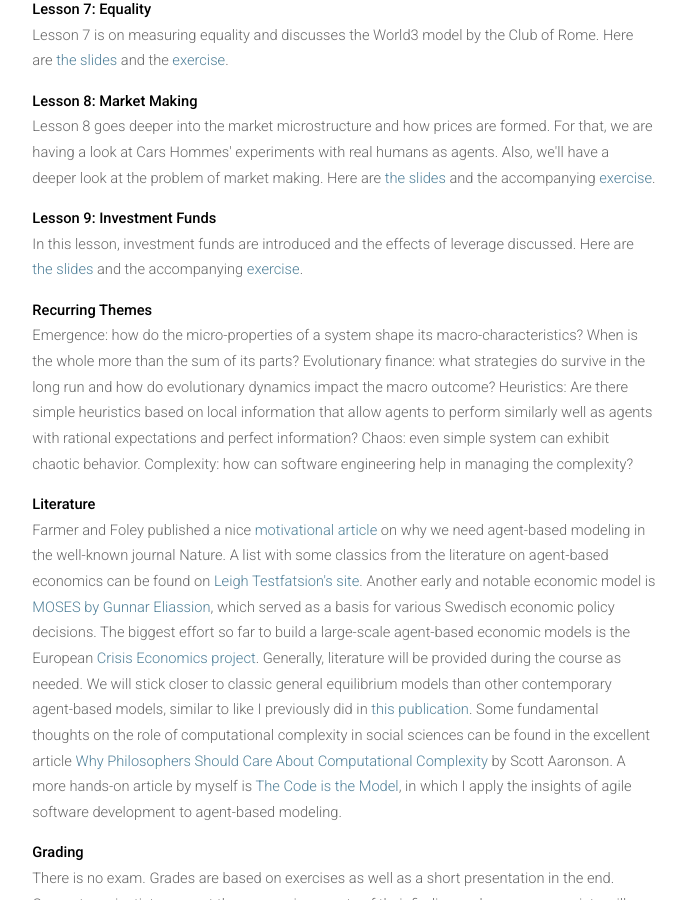
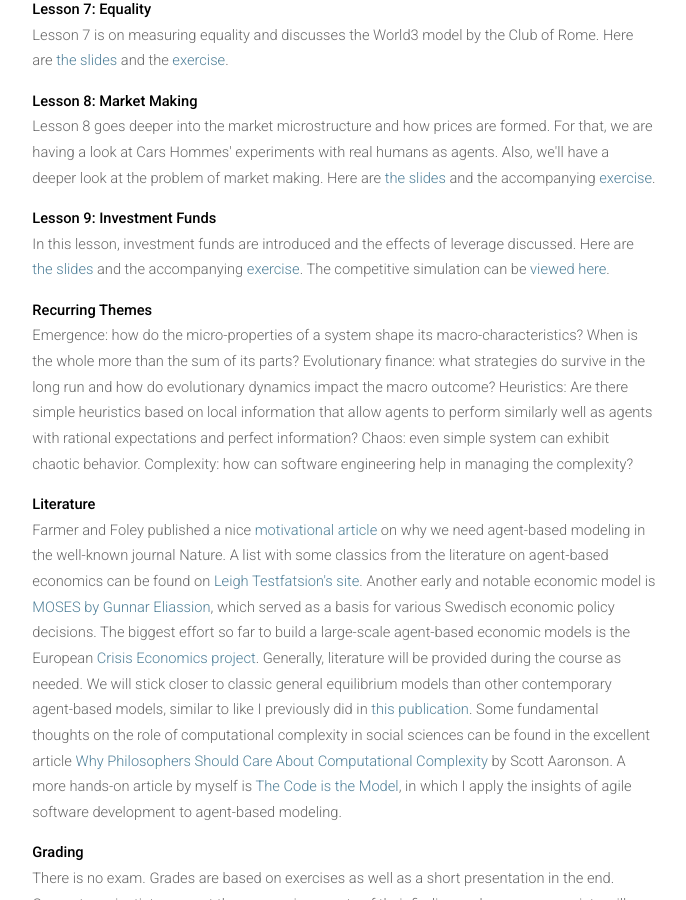
Before and after one commit to meisserecon/www, a Jekyll site: the page built from course.md, in a window 1280 px wide and 900 px high, scrolled down 1927 px. Shown: the whole window, without its empty margins (296-982 px from the left). Built offline with Jekyll 4.4.1, drawn with Linux system fonts in a browser that asks for light colours; nearby versions of some CDN libraries.

Commit message:
Update course.md

```diff
--- a/course.md
+++ b/course.md
@@ -46,7 +46,7 @@
 
 <b>Lesson 9: Investment Funds</b>
 
-<p>In this lesson, investment funds are introduced and the effects of leverage discussed. Here are <a href="/assets/abfe-lesson9.pdf">the slides</a> and the accompanying <a href="https://github.com/meisser/course2018/blob/master/exercises/journal/exercise09-task.md">exercise</a>.</p>
+<p>In this lesson, investment funds are introduced and the effects of leverage discussed. Here are <a href="/assets/abfe-lesson9.pdf">the slides</a> and the accompanying <a href="https://github.com/meisser/course2018/blob/master/exercises/journal/exercise09-task.md">exercise</a>. The competitive simulation can be <a href="http://meissereconomics.com/vis/simulation?sim=ex9-fund">viewed here</a>.</p>
 
 <!--
 
```
